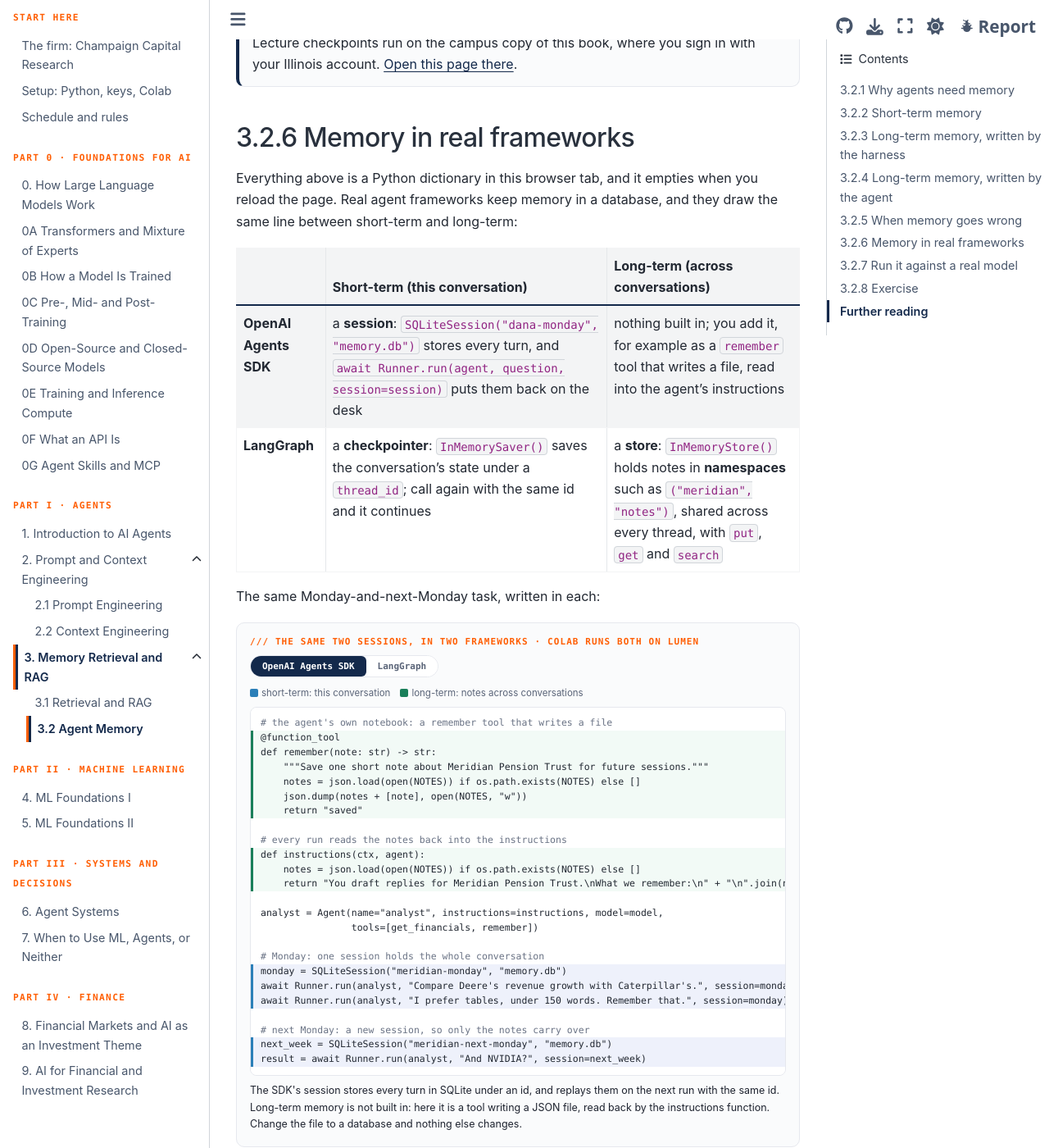
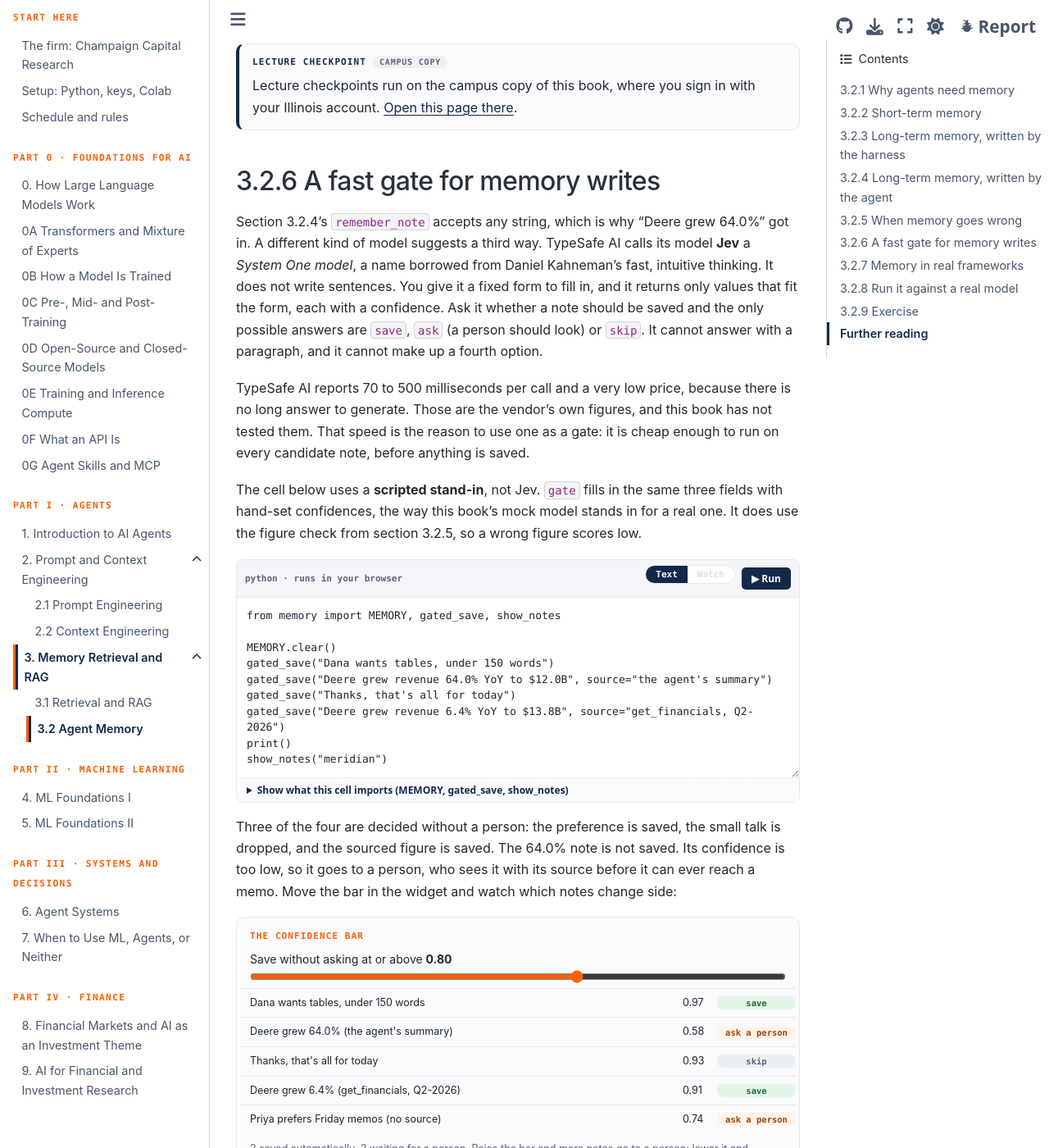
Before and after one commit to ashcastelinocs124/msba-ai-workshop, a Jupyter Book: the page built from book/ch03-agent-memory.md, in a window 1280 px wide and 1400 px high, scrolled down 8417 px. Shown: the whole window at 82% size. Built offline with Jupyter Book 1.0.4 settings and Sphinx 7.4.7 and the Sphinx Book theme 1.1.4, drawn with Linux system fonts in a browser that asks for light colours; some of the changed text lies outside the part shown.

Commit message:
Add section 3.2.6: a fast typed gate for memory writes (System One models)

````diff
--- a/book/_static/py/memory.py
+++ b/book/_static/py/memory.py
@@ -8,7 +8,7 @@
 - remember_note: a tool the agent calls itself, to save what it thinks matters.
 
 ponytail: MEMORY is a dict in this browser tab, so it empties when the page reloads. Real systems
-keep it in a database or a file (section 3.2.6), keyed by client or user.
+keep it in a database or a file (section 3.2.7), keyed by client or user.
 """
 import re
 
@@ -44,7 +44,7 @@
 
 
 def azure_memory_model(msgs):
-    """The campus copy's real model (llm.azure_model), shown the remember_note tool as well (section 3.2.7)."""
+    """The campus copy's real model (llm.azure_model), shown the remember_note tool as well (section 3.2.8)."""
     from llm import azure_model
     return azure_model(msgs, tools=MEMORY_TOOL_SCHEMAS)
 
@@ -124,6 +124,36 @@
     return len(bad)
 
 
+_WANTS = re.compile(r"\b(wants?|prefers?|keep it under|always|never)\b", re.I)
+_CHAT = re.compile(r"\b(thanks|thank you|that's all|bye|got it)\b", re.I)
+
+
+def gate(text, source=""):
+    """A scripted stand-in for a System One model (section 3.2.6): it cannot write text, only fill in
+    a fixed form {decision: save | ask | skip, kind, confidence}. A real one, such as TypeSafe AI's
+    Jev, would compute the confidence; here the numbers are hand-set so the cell always prints the same."""
+    if _CHAT.search(text):
+        return {"decision": "skip", "kind": "small talk", "confidence": 0.93, "text": text}
+    if _FIG.search(text):
+        if _wrong({"text": text}):                       # disagrees with the firm's data (records-5)
+            return {"decision": "ask", "kind": "figure", "confidence": 0.58, "text": text}
+        sourced = "get_financials" in source
+        return {"decision": "save" if sourced else "ask", "kind": "figure",
+                "confidence": 0.91 if sourced else 0.62, "text": text}
+    if _WANTS.search(text):
+        return {"decision": "save", "kind": "preference", "confidence": 0.97, "text": text}
+    return {"decision": "ask", "kind": "other", "confidence": 0.40, "text": text}
+
+
+def gated_save(text, source="", client="meridian", bar=0.80):
+    """Save a note only if the gate says save at or above the bar; otherwise say who has to look at it."""
+    g = gate(text, source)
+    print(f"{g['decision']:<5} {g['confidence']:.2f}  {g['kind']:<11} \"{text}\"")
+    if g["decision"] == "save" and g["confidence"] >= bar:
+        _notes(client).append({"text": text, "source": source or "the gate", "by": "harness"})
+    return g
+
+
 def show_notes(client):
     """Print a client's notes, numbered, with who wrote each one and where it came from."""
     notes = MEMORY.get(client) or []
@@ -166,4 +196,11 @@
     ans, log = agent("Remember that Dana wants tables.", history=hist[:2], verbose=False)
     assert "error" in log[0]["result"], log
     assert [t["name"] for t in MEMORY_TOOL_SCHEMAS][-1] == "remember_note" and callable(azure_memory_model)
+    MEMORY.clear()                                                               # the typed gate (section 3.2.6)
+    assert gate("Dana wants tables, under 150 words")["decision"] == "save"
+    assert gate("Deere grew revenue 64.0% YoY to $12.0B", "the agent's summary")["decision"] == "ask"
+    assert gate("Deere grew revenue 6.4% YoY to $13.8B", "get_financials, Q2-2026")["decision"] == "save"
+    assert gate("Thanks, that's all for today")["decision"] == "skip"
+    gated_save("Deere grew revenue 64.0% YoY to $12.0B", "the agent's summary")
+    assert not MEMORY.get("meridian")                                            # the wrong figure was not saved
     print("ok")
--- a/book/ch03-agent-memory.md
+++ b/book/ch03-agent-memory.md
@@ -11,6 +11,7 @@
 - Keep a long conversation going by trimming or summarizing it, and say what each one loses.
 - Save notes between sessions two ways, written by the harness or by the agent, and weigh the trade-off.
 - Spot a wrong remembered figure, and name three guards against it.
+- Explain what a System One model is, and how a fast typed gate can decide what gets saved.
 - Map short-term and long-term memory onto the OpenAI Agents SDK and LangGraph.
 ```
 
@@ -238,7 +239,50 @@
 <div class="wk-lcp" data-spot="ch03-memory" data-label="3.2 Agent Memory · after §3.2.5 when memory goes wrong"></div>
 ```
 
-## 3.2.6 Memory in real frameworks
+## 3.2.6 A fast gate for memory writes
+
+Section 3.2.4's `remember_note` accepts any string, which is why "Deere grew 64.0%" got in. A different kind of model suggests a third way. TypeSafe AI calls its model **Jev** a *System One model*, a name borrowed from Daniel Kahneman's fast, intuitive thinking. It does not write sentences. You give it a fixed form to fill in, and it returns only values that fit the form, each with a confidence. Ask it whether a note should be saved and the only possible answers are `save`, `ask` (a person should look) or `skip`. It cannot answer with a paragraph, and it cannot make up a fourth option.
+
+TypeSafe AI reports 70 to 500 milliseconds per call and a very low price, because there is no long answer to generate. Those are the vendor's own figures, and this book has not tested them. That speed is the reason to use one as a gate: it is cheap enough to run on every candidate note, before anything is saved.
+
+The cell below uses a **scripted stand-in**, not Jev. `gate` fills in the same three fields with hand-set confidences, the way this book's mock model stands in for a real one. It does use the figure check from section 3.2.5, so a wrong figure scores low.
+
+```{code-block} python
+:class: pyodide
+from memory import MEMORY, gated_save, show_notes
+
+MEMORY.clear()
+gated_save("Dana wants tables, under 150 words")
+gated_save("Deere grew revenue 64.0% YoY to $12.0B", source="the agent's summary")
+gated_save("Thanks, that's all for today")
+gated_save("Deere grew revenue 6.4% YoY to $13.8B", source="get_financials, Q2-2026")
+print()
+show_notes("meridian")
+```
+
+Three of the four are decided without a person: the preference is saved, the small talk is dropped, and the sourced figure is saved. The 64.0% note is not saved. Its confidence is too low, so it goes to a person, who sees it with its source before it can ever reach a memo. Move the bar in the widget and watch which notes change side:
+
+```{raw} html
+:file: widgets/ch03-memory-gate.html
+```
+
+Two limits. A gate is only as good as its confidence: a real model can be confidently wrong, so the check against the firm's data in section 3.2.5 (`records-5`) still runs before a figure goes to a client. And this idea is the book's own; TypeSafe AI's post describes the model, not a memory design.
+
+**Checkpoint.**
+
+```{raw} html
+<div class="quiz" data-answer="b"
+     data-ok="Correct. Because the output is a fixed form, nothing free-form can slip into memory, and a low confidence sends the note to a person. It still needs the re-check, because a confident score can be wrong."
+     data-no="Think about what the gate is allowed to return, and what happens to a note it is unsure about.">
+  <p class="q">Why is a System One gate safer than letting the agent call <code>remember_note</code> with any text?</p>
+  <label><input type="radio" name="ch32-q4" value="a"> It is always right, so notes never need re-checking</label>
+  <label><input type="radio" name="ch32-q4" value="b"> It can only answer save, ask or skip, and low-confidence notes go to a person</label>
+  <label><input type="radio" name="ch32-q4" value="c"> It writes longer, more careful notes</label>
+  <div class="fb"></div>
+</div>
+```
+
+## 3.2.7 Memory in real frameworks
 
 Everything above is a Python dictionary in this browser tab, and it empties when you reload the page. Real agent frameworks keep memory in a database, and they draw the same line between short-term and long-term:
 
@@ -294,7 +338,7 @@
 
 Did it call `remember_note`? Is the note in your words or its own, and does it say where it came from?
 
-## 3.2.8 Exercise
+## 3.2.9 Exercise
 
 Open the Colab notebook. It runs the Monday and next-Monday task twice on `glm-5.3-flash` via Lumen, once with the OpenAI Agents SDK and once with LangGraph (see [Setup](setup.md) for the key).
 
--- /dev/null
+++ b/book/widgets/ch03-memory-gate.html
@@ -0,0 +1,38 @@
+<div class="wk-widget wk-mg" id="w-mg">
+  <style>
+    .wk-mg .row { display: grid; grid-template-columns: minmax(0, 1fr) 46px 96px; gap: 8px; padding: 7px 0; border-top: 1px solid var(--wk-line); font-size: 12.5px; align-items: center; }
+    .wk-mg .row span:first-child { overflow-wrap: anywhere; }
+    .wk-mg .pill { border-radius: 99px; padding: 2px 9px; font: 700 10.5px ui-monospace, Menlo, monospace; text-align: center; }
+    .wk-mg .p-save { background: #e3f6e7; color: #1b6b2f; } .wk-mg .p-ask { background: #fff3ea; color: #a04400; } .wk-mg .p-skip { background: #eceff4; color: var(--wk-muted); }
+    .wk-mg .sum { font-size: 12.5px; color: var(--wk-muted); margin-top: 8px; }
+  </style>
+  <div class="wk-title">The confidence bar</div>
+  <label for="mg-r">Save without asking at or above <b id="mg-v">0.80</b></label>
+  <input id="mg-r" type="range" min="50" max="99" value="80">
+  <div id="mg-rows"></div>
+  <div class="sum" id="mg-sum"></div>
+  <script>
+  (function () {
+    // decision and confidence copy memory.gate's hand-set values; keep them in step
+    var D = [["Dana wants tables, under 150 words", 0.97], ["Deere grew 64.0% (the agent's summary)", 0.58],
+             ["Thanks, that's all for today", 0.93, 1], ["Deere grew 6.4% (get_financials, Q2-2026)", 0.91],
+             ["Priya prefers Friday memos (no source)", 0.74]];
+    var r = document.getElementById("mg-r"), v = document.getElementById("mg-v"),
+        rows = document.getElementById("mg-rows"), sum = document.getElementById("mg-sum");
+    function draw() {
+      var bar = r.value / 100, saved = 0, asked = 0, h = "";
+      v.textContent = bar.toFixed(2);
+      D.forEach(function (d) {
+        var k, c;
+        if (d[2]) { k = "skip"; c = "p-skip"; }
+        else if (d[1] >= bar) { k = "save"; c = "p-save"; saved++; }
+        else { k = "ask a person"; c = "p-ask"; asked++; }
+        h += '<div class="row"><span>' + d[0] + '</span><span>' + d[1].toFixed(2) + '</span><span class="pill ' + c + '">' + k + '</span></div>';
+      });
+      rows.innerHTML = h;
+      sum.textContent = saved + " saved automatically, " + asked + " waiting for a person. Raise the bar and more notes go to a person; lower it and mistakes get through.";
+    }
+    r.oninput = draw; draw();
+  })();
+  </script>
+</div>
````
Also changed, not shown: other parts of book/ch03-agent-memory.md (+1 -1 lines).
